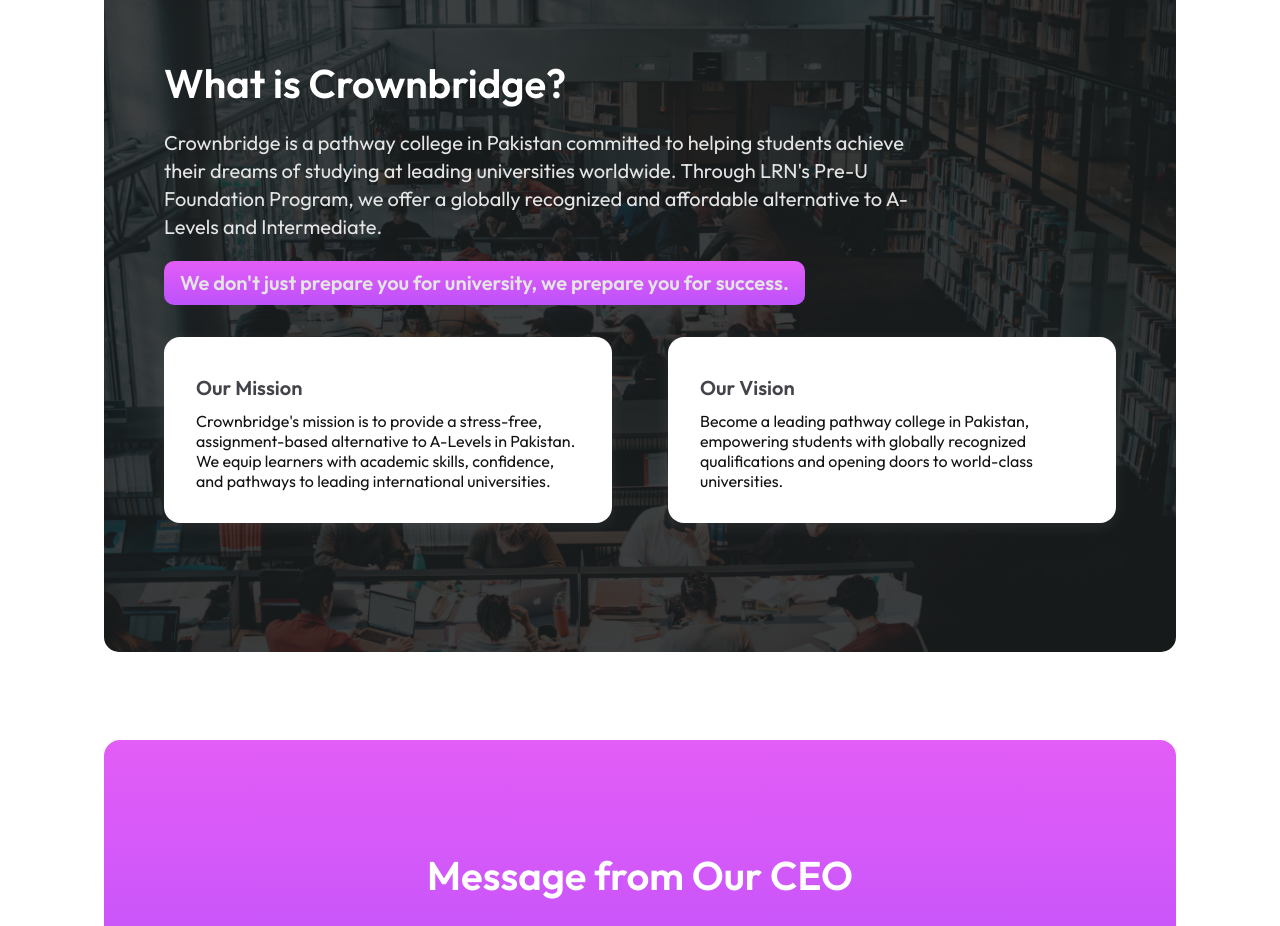
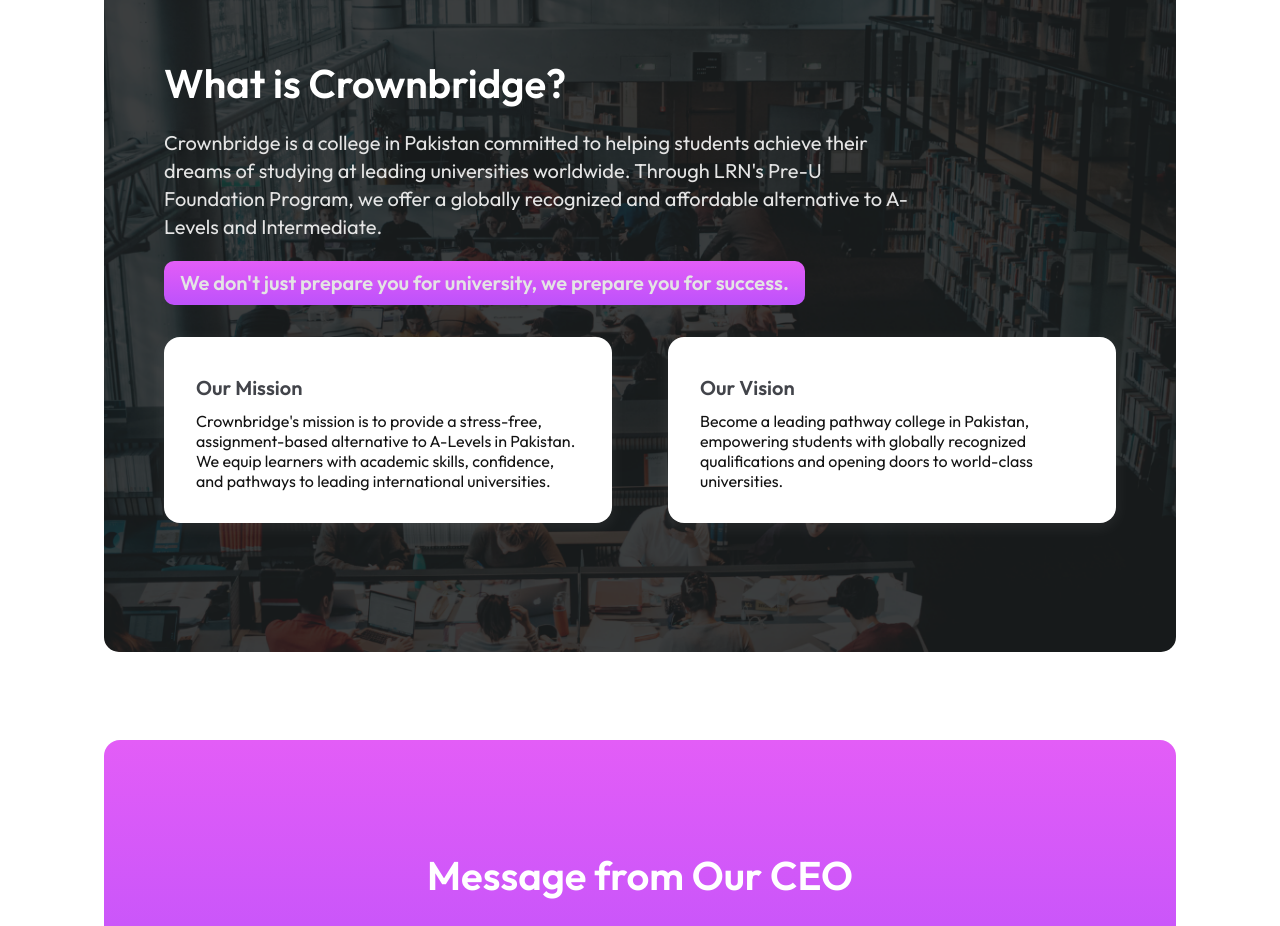
Before and after one commit to crownbridgelondonuk/crownbridge, a React (Vite) app: page /about in a window 1280 px wide. Shown: the part 900-1826 px from the top of the page. Built offline with nearby package versions, Linux system fonts and the light colour scheme.

Commit message:
fix typo

```diff
--- a/src/pages/About.jsx
+++ b/src/pages/About.jsx
@@ -30,7 +30,7 @@
         <div className="introContent">
           <h2>What is Crownbridge?</h2>
           <p>
-            Crownbridge is a pathway college in Pakistan committed to helping students achieve their dreams of studying
+            Crownbridge is a college in Pakistan committed to helping students achieve their dreams of studying
             at leading universities worldwide.
             Through LRN's Pre-U Foundation Program, we offer a globally recognized and affordable alternative to A-Levels
             and Intermediate.
```
